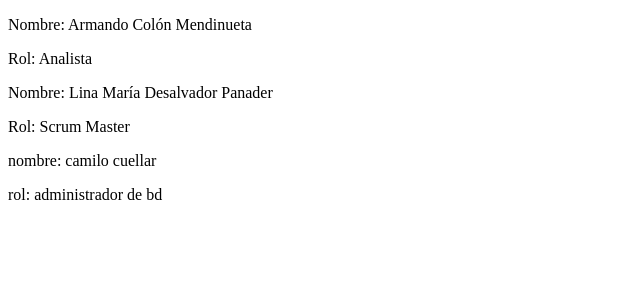
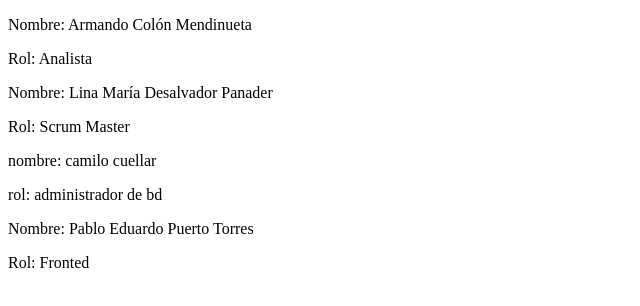
Before and after one commit to Co-codrilo/coco_desarrollo, a plain HTML site: page index.html in a window 1280 px wide. Shown: the whole page, without its empty margins (0-640 px from the left). Drawn offline with Linux system fonts and the light colour scheme.

Commit message:
actualización mi role

```diff
--- a/index.html
+++ b/index.html
@@ -19,5 +19,9 @@
         <p>nombre: camilo cuellar</p>
         <p>rol: administrador de bd</p>
     </div>
+    <div>
+        <p>Nombre: Pablo Eduardo Puerto Torres</p>
+        <p>Rol: Fronted</p>
+    </div>
 </body>
 </html>
```
